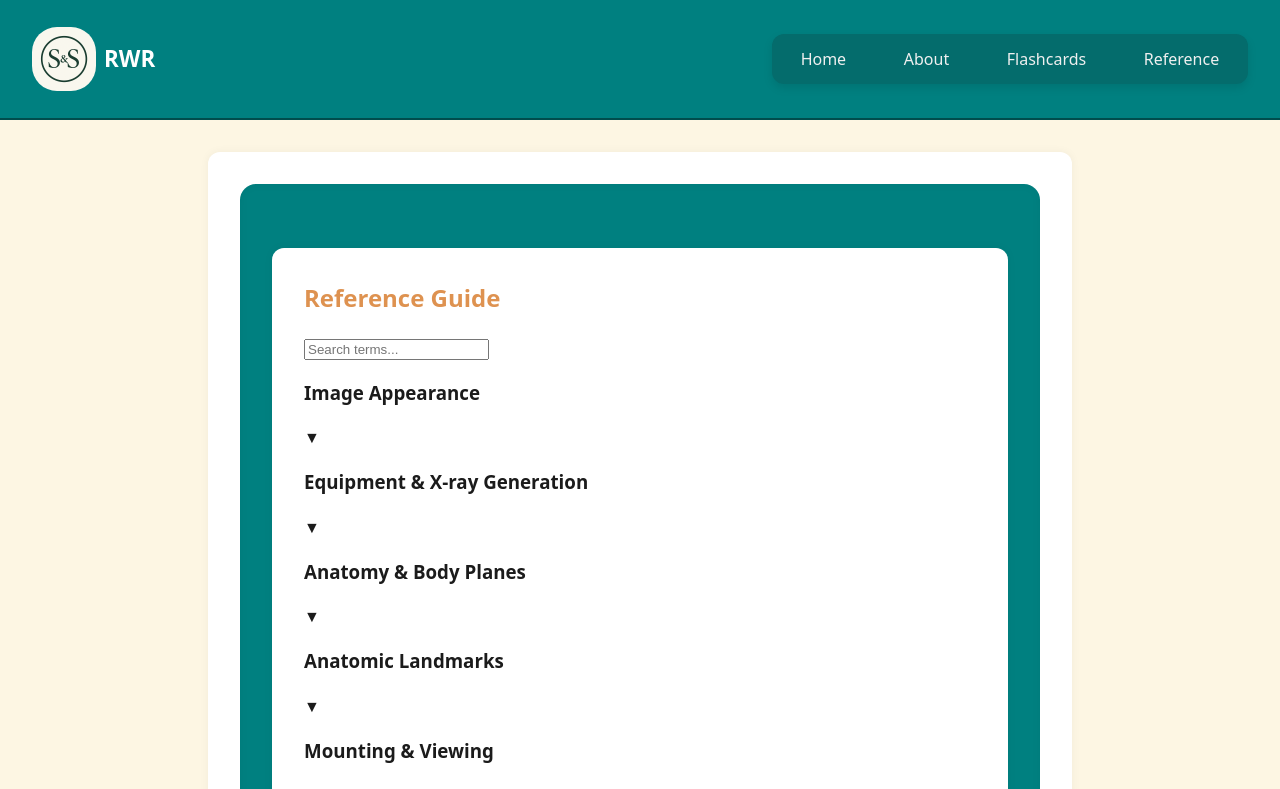
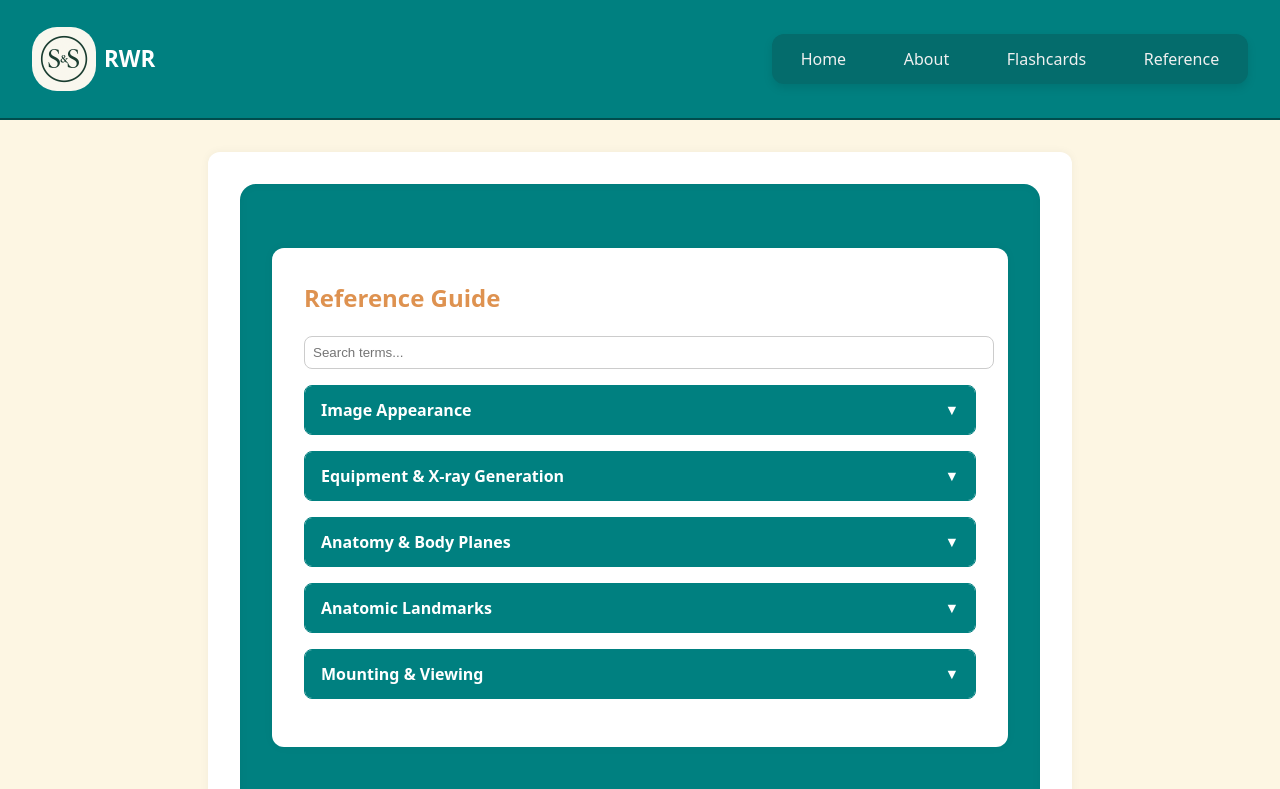
Before and after one commit to bcstidd/rad-with-rick, a React (Vite) app in the folder client/: page /reference in a window 1280 px wide. Shown: the top 789 px of the page. Built offline with nearby package versions, Linux system fonts and the light colour scheme.

Commit message:
full fix of accordion with css

```diff
--- a/client/src/pages/Reference.css
+++ b/client/src/pages/Reference.css
@@ -1,8 +1,11 @@
 .accordion-section {
   border: 1px solid #ddd;
   border-radius: 6px;
+  border: 1px solid #008080;
+  border-radius: 8px;
   margin-bottom: 1rem;
   background: #fff;
+  overflow: hidden;
 }
 
 .accordion-header {
@@ -13,10 +16,14 @@
   align-items: center;
   background-color: #f3f3f3;
   transition: background 0.2s ease;
+  background-color: #008080;
+  color: #fff;
+  transition: background-color 0.2s ease;
 }
 
 .accordion-header:hover {
   background-color: #eaeaea;
+  background-color: #046C6C;
 }
 
 .accordion-header h3 {
@@ -26,6 +33,7 @@
 
 .accordion-content {
   padding: 0.75rem 1rem 1rem;
+  background-color: #fff;
 }
 
 .search-bar {
@@ -55,3 +63,21 @@
   font-size: 0.9rem;
   margin-left: 10px;
 }
+
+body.dark .accordion-section {
+  background: #2a2a2a;
+  border-color: #003838;
+}
+
+body.dark .accordion-header {
+  background-color: #004d4d;
+  color: #f0f0f0;
+}
+
+body.dark .accordion-header:hover {
+  background-color: #003838;
+}
+
+body.dark .accordion-content {
+  background-color: #2a2a2a;
+}
--- a/client/src/pages/Reference.jsx
+++ b/client/src/pages/Reference.jsx
@@ -1,6 +1,6 @@
 import { useState } from 'react';
 import reference from '../data/reference';
-
+import './Reference.css';
 export default function Reference() {
   const [query, setQuery] = useState('');
   const [openCategory, setOpenCategory] = useState(null);
```
